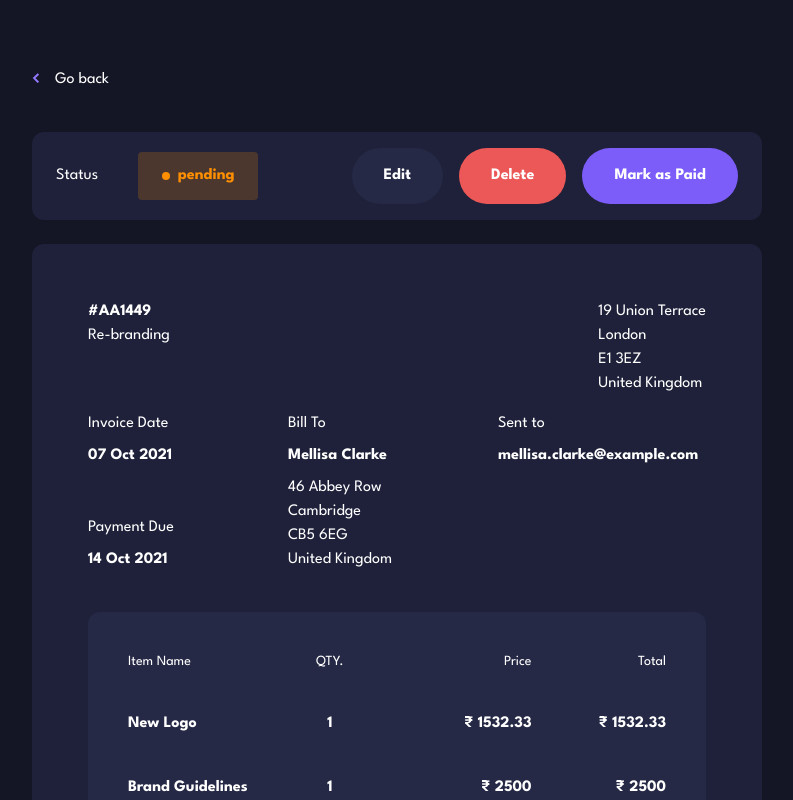
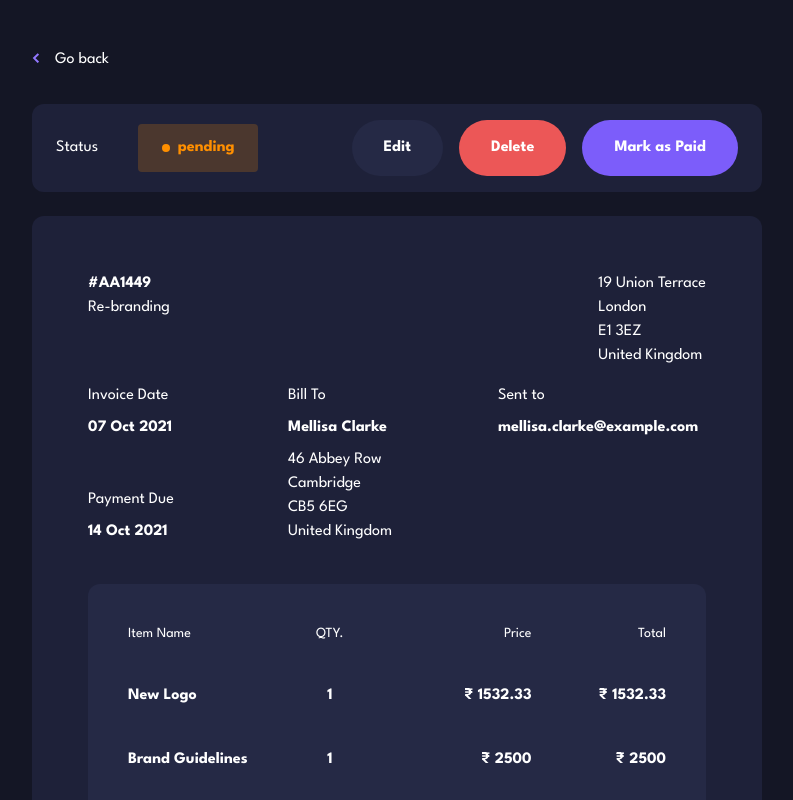
Before and after one commit to imnethaji/invoice-app, a React (Vite) app: page /AA1449 in a window 1280 px wide. Shown: the top 800 px of the page, without its empty margins (243-1036 px from the left). Built offline with nearby package versions, Linux system fonts and the light colour scheme.

Commit message:
style update

```diff
--- a/src/index.css
+++ b/src/index.css
@@ -9,6 +9,7 @@
     font-family: "League Spartan", sans-serif;
     font-optical-sizing: auto;
     font-style: normal;
+    overflow-x: auto;
 }
 
 body {
--- a/src/layout/InvoiceDetails.tsx
+++ b/src/layout/InvoiceDetails.tsx
@@ -63,13 +63,13 @@ const InvoiceDetails = () => {
   }
 
   return (
-    <div className="invoiceContainer overflow-hidden w-[730px] flex flex-col items-center justify-between m-auto mt-10 ">
+    <div className="invoiceContainer w-[730px] flex flex-col items-center justify-between my-5 mx-auto">
       {/* Modal portal to inject the modal on root element */}
       <ModalPortal>
         <Form isOpen={isEditingOn} closeModal={handleCloseModal} />
       </ModalPortal>
 
-      <div className="w-full flex mb-10">
+      <div className="w-full flex mb-8">
         <Link to="/">
           <button className="text-white flex mt-6 justify-center items-center">
             <img src={leftArrow} alt="" className="mr-4" />
```
